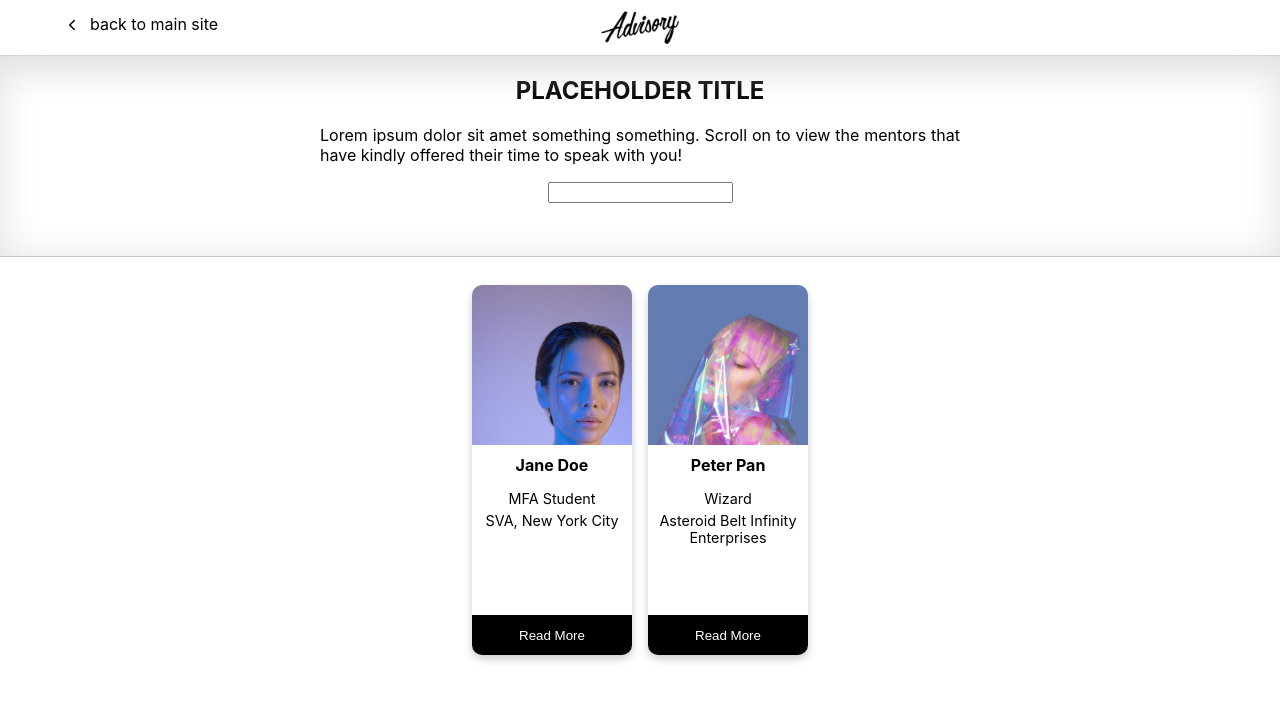
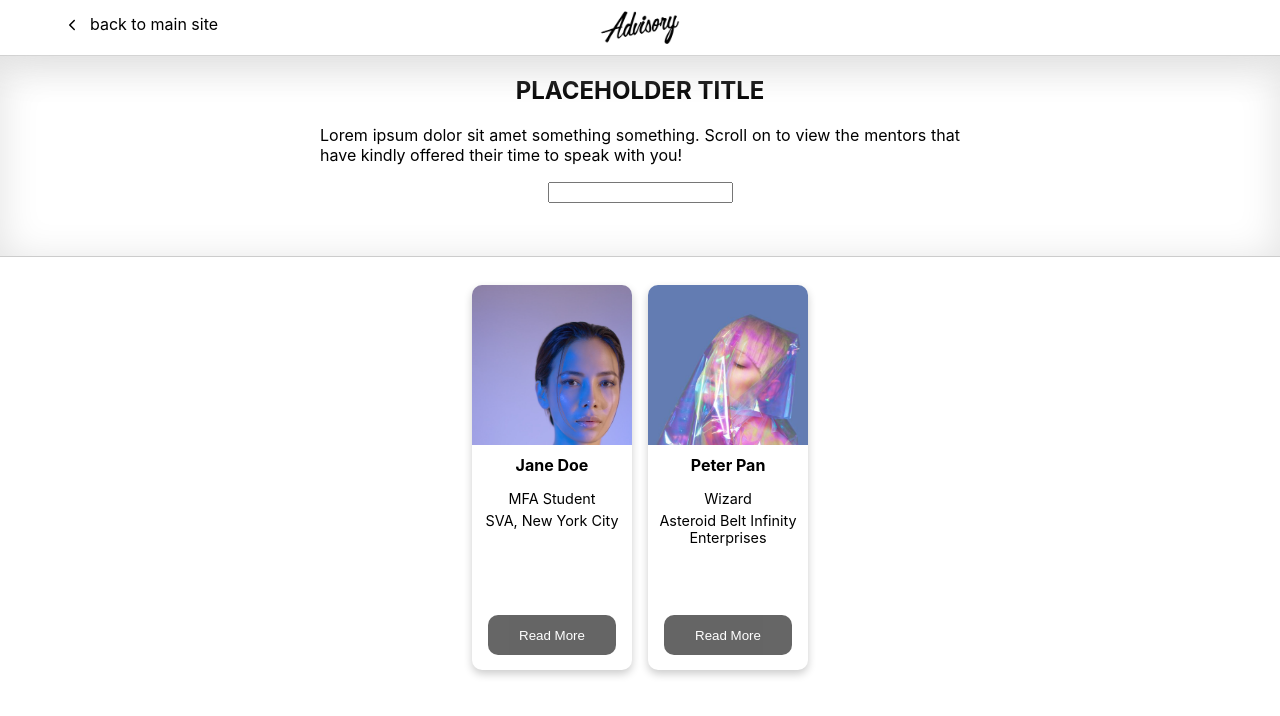
Before and after one commit to AdvisorySG/mentorship-page, a React (Create React App) app: page / in a window 1280 px wide. Shown: the top 716 px of the page. Built offline with nearby package versions, Linux system fonts and the light colour scheme; the HTML template or start-up script is replaced by a standard one.

Commit message:
Style button and add opacity on hover

```diff
--- a/src/components/profile-card.css
+++ b/src/components/profile-card.css
@@ -40,7 +40,6 @@
   padding-top: 5px;
 }
 .button {
-  padding: 8px;
   height: 40px;
   width: 100%;
   border: none;
@@ -49,4 +48,17 @@
   background-color: black;
   text-align: center;
   cursor: pointer;
+  border-radius: 10px;
+  opacity: 0.6;
 }
+.button-container {
+  background-color: white;
+  width: 80%;
+  margin: auto;
+  padding-bottom: 15px;
+}
+.button:hover {
+  background-color: black;
+  color: white;
+  opacity: 1;
+}
--- a/src/components/profile-card.jsx
+++ b/src/components/profile-card.jsx
@@ -2,7 +2,7 @@ import React from "react";
 import "./profile-card.css";
 
 const ReadMore = ({ onReadMore }) => (
-  <div>
+  <div className="button-container">
     <button className="button" onClick={onReadMore}>
       Read More
     </button>
```
